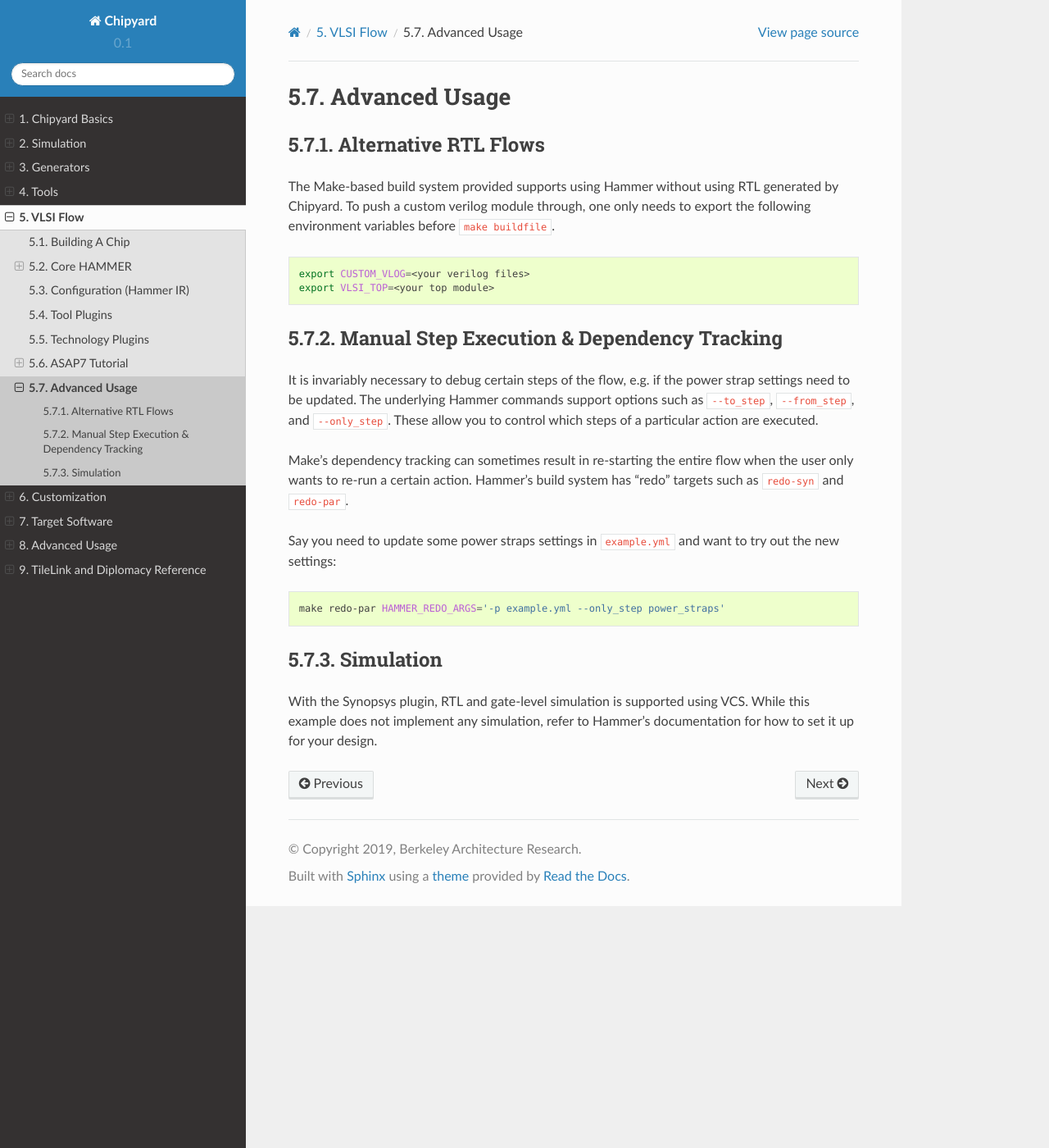
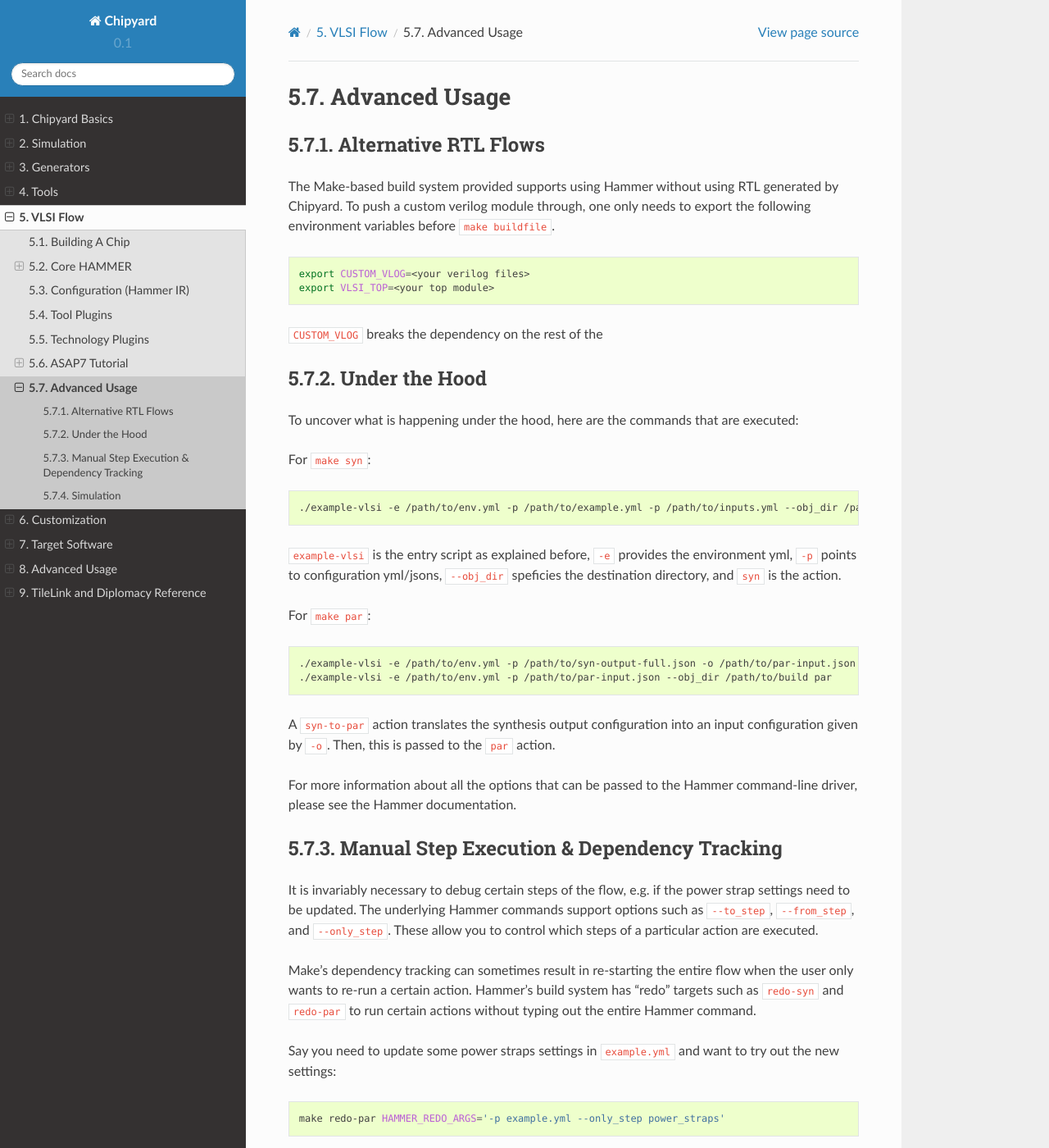
Before and after one commit to ucb-bar/chipyard, a Sphinx documentation site: the page built from docs/VLSI/Advanced-Usage.rst, in a window 1280 px wide and 1400 px high. Shown: the whole window at 82% size. Built offline with Sphinx 7.4.7 and the Read the Docs theme 2.0.0, drawn with Linux system fonts in a browser that asks for light colours.

Commit message:
[skip ci] address comments, remove bwrc env vars, bump hammer

```diff
--- a/docs/VLSI/Advanced-Usage.rst
+++ b/docs/VLSI/Advanced-Usage.rst
@@ -12,11 +12,36 @@
     export CUSTOM_VLOG=<your verilog files>
     export VLSI_TOP=<your top module>
 
+``CUSTOM_VLOG`` breaks the dependency on the rest of the
+
+Under the Hood
+--------------
+To uncover what is happening under the hood, here are the commands that are executed:
+
+For ``make syn``:
+
+.. code-block:: shell
+
+    ./example-vlsi -e /path/to/env.yml -p /path/to/example.yml -p /path/to/inputs.yml --obj_dir /path/to/build syn
+
+``example-vlsi`` is the entry script as explained before, ``-e`` provides the environment yml, ``-p`` points to configuration yml/jsons, ``--obj_dir`` speficies the destination directory,  and ``syn`` is the action.
+
+For ``make par``:
+
+.. code-block:: shell
+
+    ./example-vlsi -e /path/to/env.yml -p /path/to/syn-output-full.json -o /path/to/par-input.json --obj_dir /path/to/build syn-to-par
+    ./example-vlsi -e /path/to/env.yml -p /path/to/par-input.json --obj_dir /path/to/build par
+
+A ``syn-to-par`` action translates the synthesis output configuration into an input configuration given by ``-o``. Then, this is passed to the ``par`` action.
+
+For more information about all the options that can be passed to the Hammer command-line driver, please see the Hammer documentation.
+
 Manual Step Execution & Dependency Tracking
 -------------------------------------------
 It is invariably necessary to debug certain steps of the flow, e.g. if the power strap settings need to be updated. The underlying Hammer commands support options such as ``--to_step``, ``--from_step``, and ``--only_step``. These allow you to control which steps of a particular action are executed.
 
-Make's dependency tracking can sometimes result in re-starting the entire flow when the user only wants to re-run a certain action. Hammer's build system has "redo" targets such as ``redo-syn`` and ``redo-par``.
+Make's dependency tracking can sometimes result in re-starting the entire flow when the user only wants to re-run a certain action. Hammer's build system has "redo" targets such as ``redo-syn`` and ``redo-par`` to run certain actions without typing out the entire Hammer command.
 
 Say you need to update some power straps settings in ``example.yml`` and want to try out the new settings:
 
--- a/docs/VLSI/HAMMER.rst
+++ b/docs/VLSI/HAMMER.rst
@@ -62,7 +62,7 @@
 
 Hammer supports separately managed technology plugins to satisfy NDAs. You may be able to acquire access to certain pre-built technology plugins with permission from the technology vendor. Or, to build your own tech plugin, you need at least a ``<tech_name>.tech.json`` and ``defaults.yml``. An ``__init__.py`` is optional if there are any technology-specific methods or hooks to run.
 
-The `ASAP7 plugin <https://github.com/ucb-bar/hammer/tree/master/src/hammer-vlsi/technology/asap7>`__ is a good starting point for setting up a technology plugin. Refer to Hammer's documentation for the schema and setup instructions.
+The `ASAP7 plugin <https://github.com/ucb-bar/hammer/tree/master/src/hammer-vlsi/technology/asap7>`__ is a good starting point for setting up a technology plugin because it is an open-source example that is not suitable for taping out a chip. Refer to Hammer's documentation for the schema and detailed setup instructions.
 
 Several configuration variables are needed to configure your technology of choice.
 
```
Also changed, not shown: docs/VLSI/Tutorial.rst (+9 -5 lines), 4 other files.
